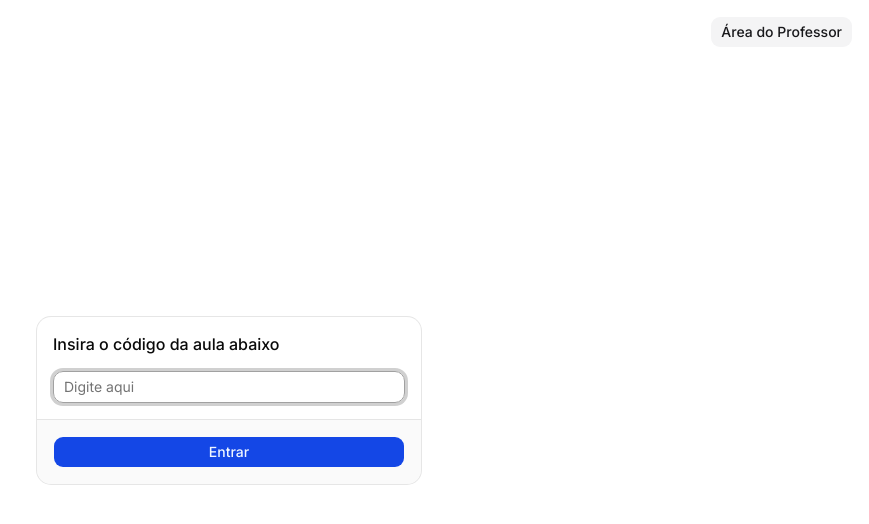
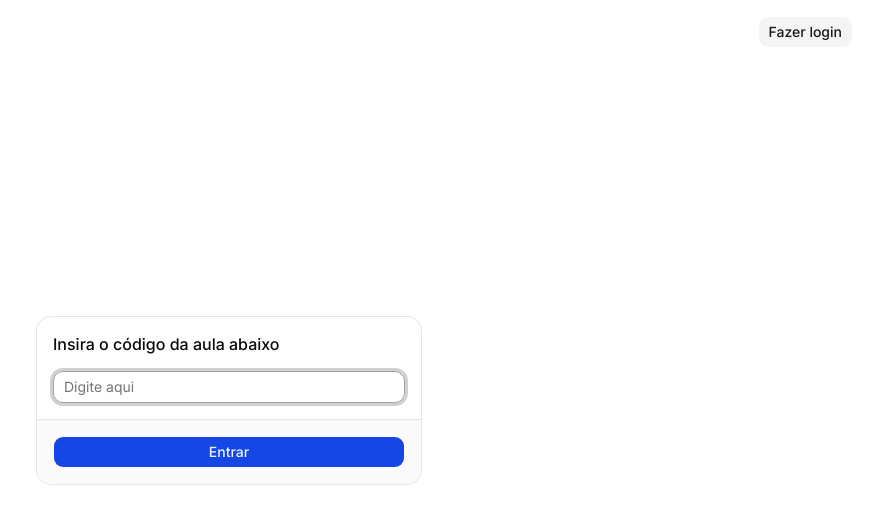
Before and after one commit to giuliovalcanaia/aula-ingles, a Next.js app in the folder atividades-em-lista/: page / in a window 1280 px wide. Shown: the top 524 px of the page, without its empty margins (411-1280 px from the left). Built offline with nearby package versions, Linux system fonts and the light colour scheme.

Commit message:
fix: altera nome da seção de login

```diff
--- a/atividades-em-lista/app/page.tsx
+++ b/atividades-em-lista/app/page.tsx
@@ -13,13 +13,13 @@
 
 export default function Page() {
   return (
-    <div className="relative flex min-h-screen w-full items-center justify-center">
+    <div className="relative flex min-h-screen w-full items-center justify-center p-4">
       <nav className="absolute top-4 right-4">
         <a href={"/login"} className={buttonVariants({ variant: "secondary" })}>
-          Área do Professor
+          Fazer login
         </a>
       </nav>
-      <Card className="w-full max-w-sm">
+      <Card className="w-full  max-w-sm">
         <CardHeader>
           <CardTitle>Insira o código da aula abaixo</CardTitle>
         </CardHeader>
```
